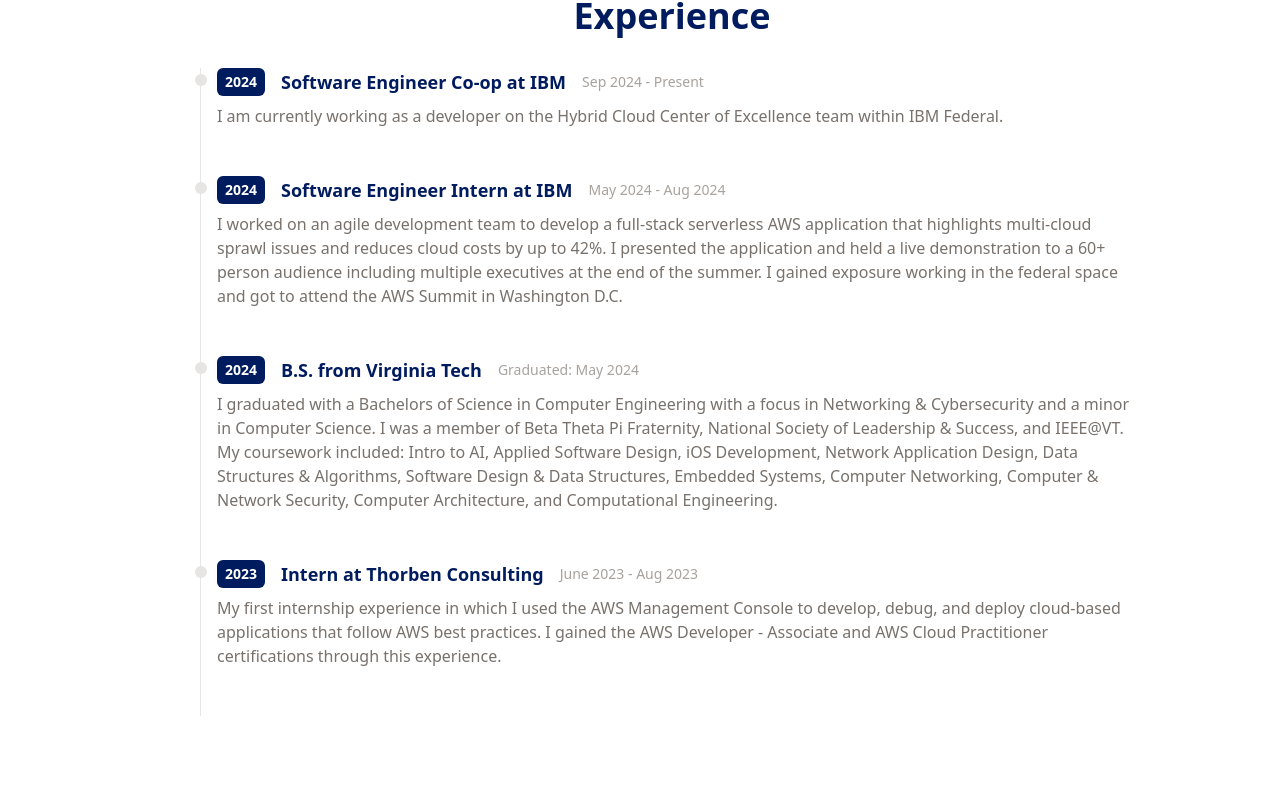
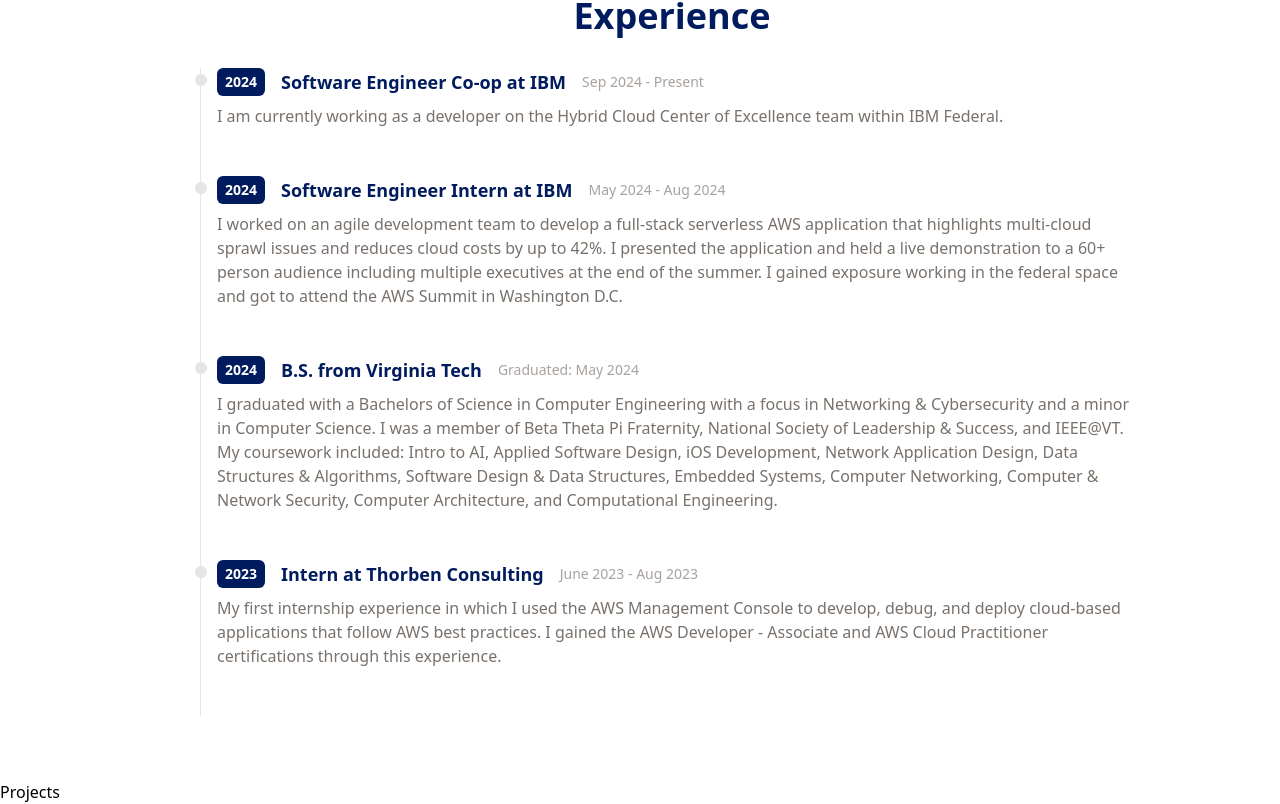
Before and after one commit to ryanc01/personal-website, a React (Vite) app: page / in a window 1280 px wide. Shown: the part 868-1672 px from the top of the page. Before the commit the page ends 1648 px from the top, so only its background shows below. Built offline with nearby package versions, Linux system fonts and the light colour scheme.

Commit message:
Added initial Project class

```diff
--- a/src/App.jsx
+++ b/src/App.jsx
@@ -2,6 +2,7 @@
 import Sidenav from "./components/Sidenav";
 import Main from "./components/Main";
 import Experience from "./components/Experience";
+import Projects from "./components/Projects";
 
 function App() {
   return (
@@ -9,6 +10,7 @@
       <Sidenav />
       <Main />
       <Experience />
+      <Projects />
     </div>
   );
 }
--- /dev/null
+++ b/src/components/ProjectItem.jsx
@@ -0,0 +1,7 @@
+import React from "react";
+
+const ProjectItem = () => {
+  return <div>ProjectItem</div>;
+};
+
+export default ProjectItem;
--- /dev/null
+++ b/src/components/Projects.jsx
@@ -0,0 +1,8 @@
+import React from "react";
+import ProjectItem from "./ProjectItem";
+
+const Projects = () => {
+  return <div>Projects</div>;
+};
+
+export default Projects;
```
